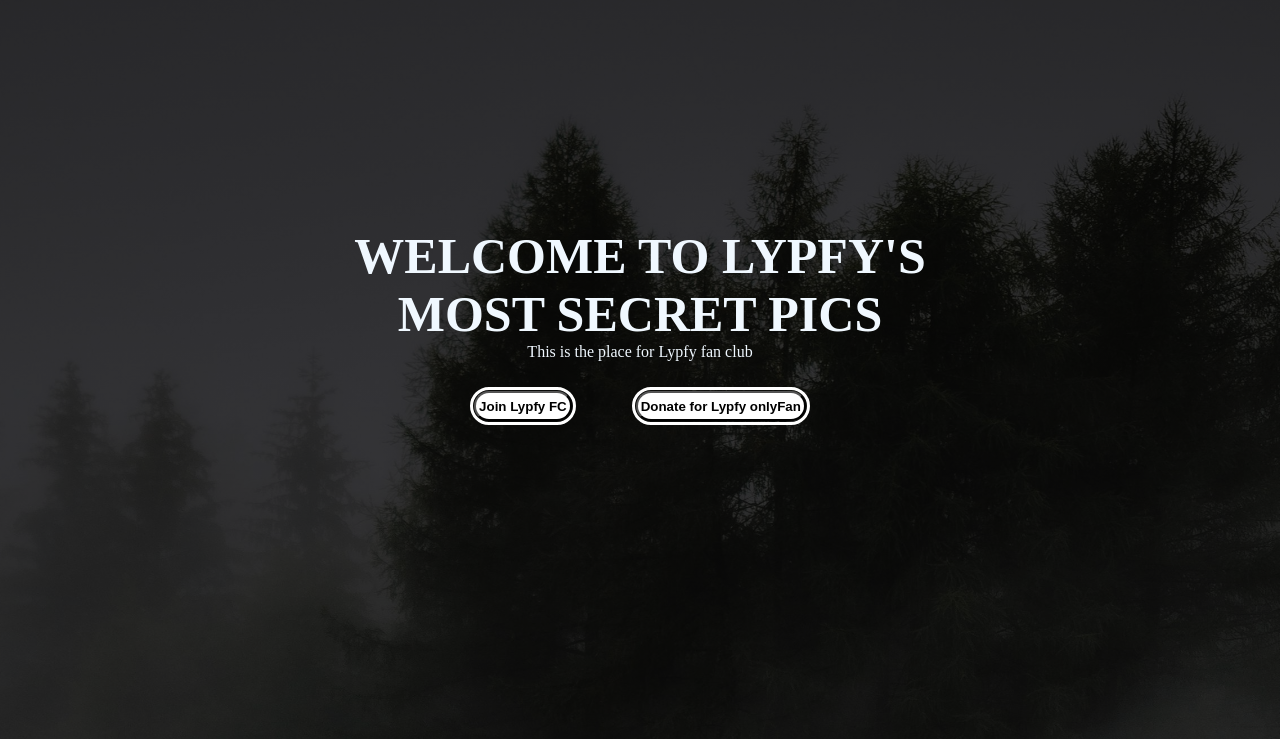
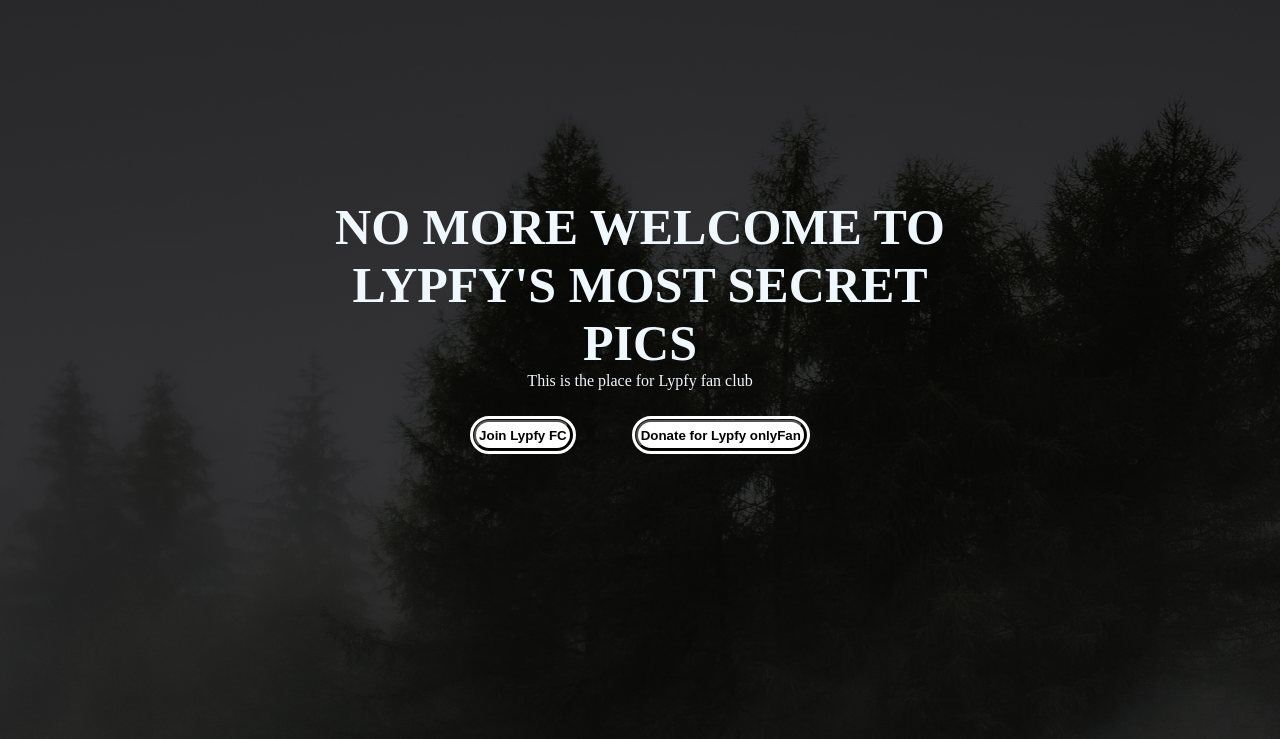
Before and after one commit to Trong-Phuc2006/Phuc, a plain HTML site: page index.html in a window 1280 px wide. Shown: the part 61-800 px from the top of the page. Drawn offline with Linux system fonts and the light colour scheme.

Commit message:
NO more welcome

```diff
--- a/index.html
+++ b/index.html
@@ -22,7 +22,7 @@
             </nav>
         </div>
         <section class="welcome-message">
-            <h1> WELCOME TO LYPFY'S MOST SECRET PICS</h1>
+            <h1> NO MORE WELCOME TO LYPFY'S MOST SECRET PICS</h1>
             <p>This is the place for Lypfy fan club</p>
             <button class="btn">Join Lypfy FC</button>
             <button class="btn">Donate for Lypfy onlyFan</button>
```
